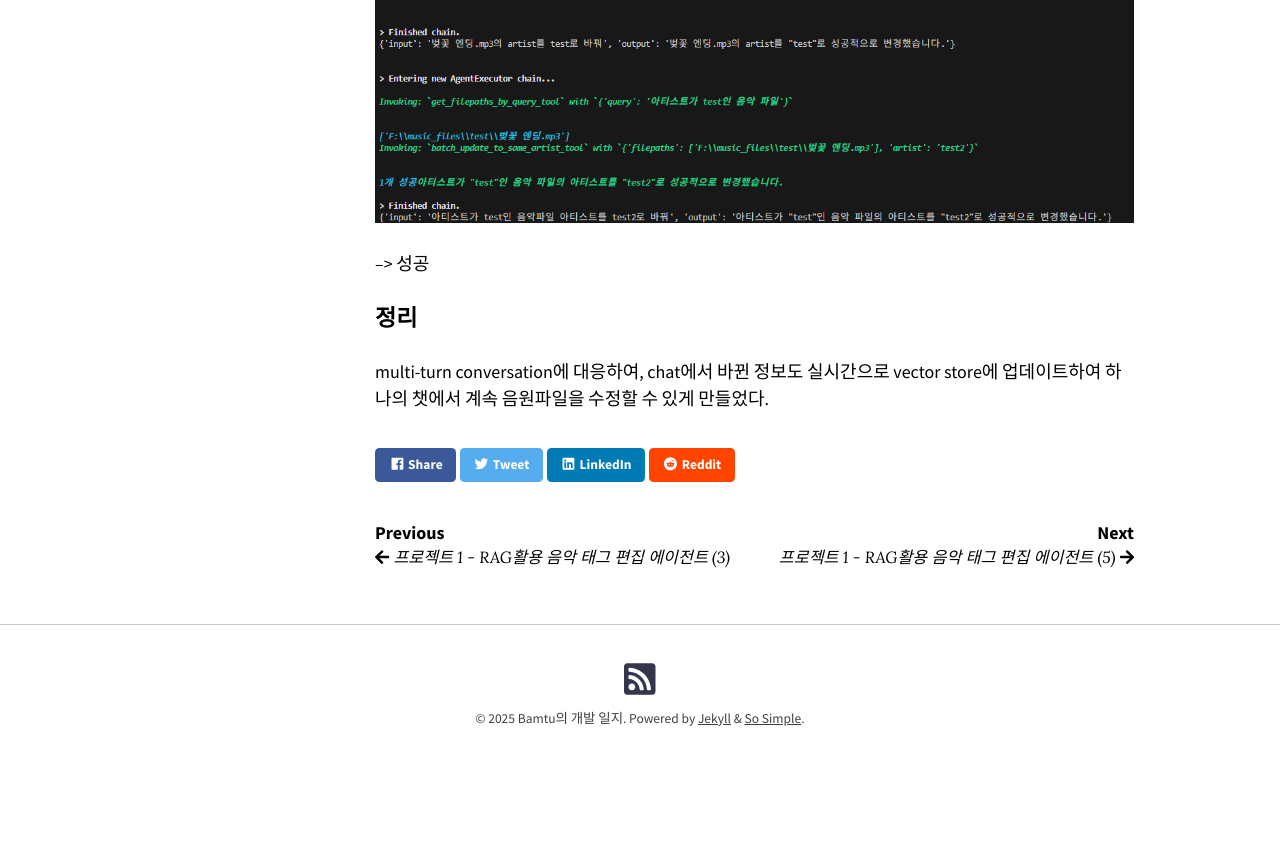
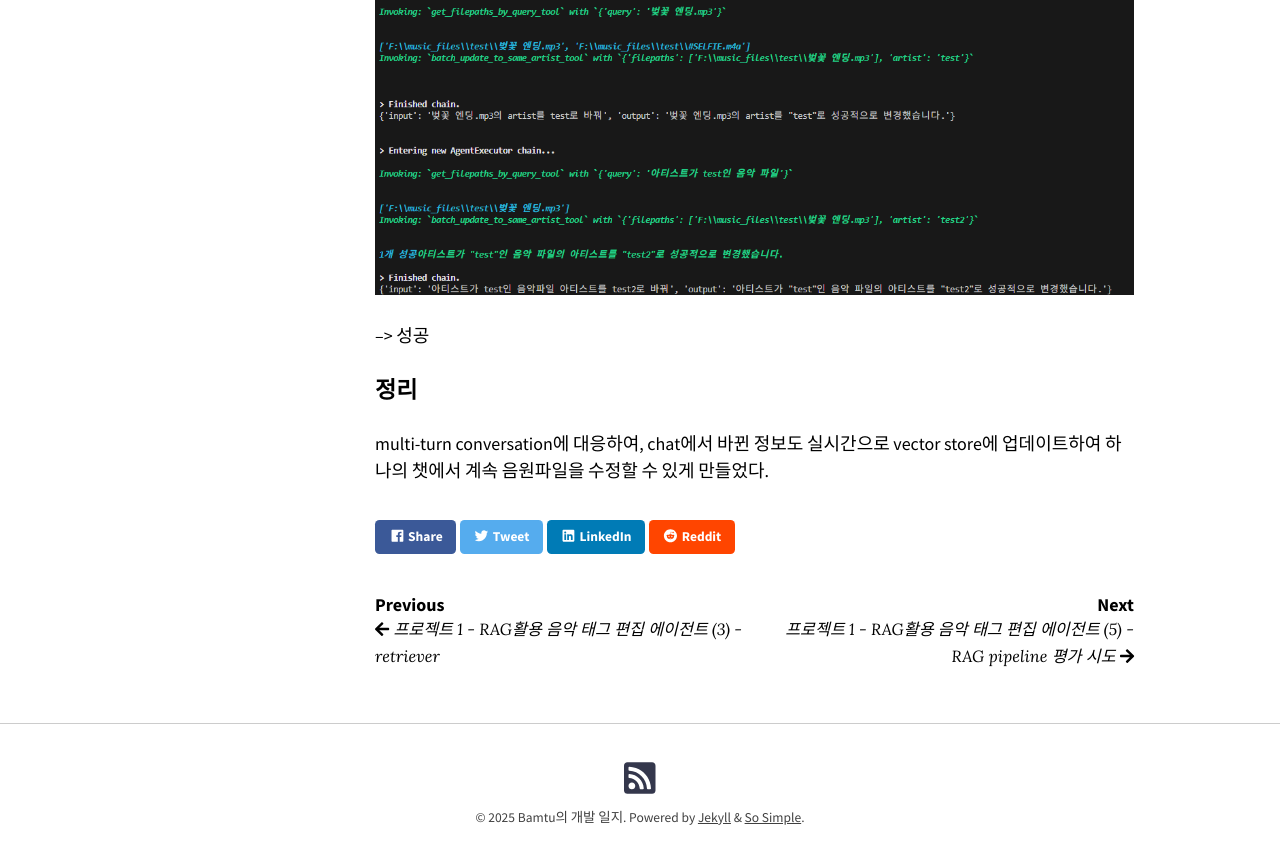
Before and after one commit to bamtu/bamtu.github.io, a Jekyll site: the page built from _posts/2025-06-02-프로젝트-1---rag활용-음악-태그-편집-에이전트-(4).md, in a window 1280 px wide and 900 px high, scrolled down 2279 px. Shown: the top 864 px of the window. Built offline with Jekyll 4.4.1, drawn with Linux system fonts in a browser that asks for light colours; nearby versions of some CDN libraries; comment, search, counter and statistics services are not loaded; before the commit the page ends 3080 px from its top, so only the background shows below that; some of the changed text lies outside the part shown.

Commit message:
post update

```diff
--- a/_posts/2025-05-30-프로젝트-1---음악-태그-편집-에이전트-(3).md
+++ b/_posts/2025-05-30-프로젝트-1---음악-태그-편집-에이전트-(3).md
@@ -1,6 +1,6 @@
 ---
 layout: post
-title:  "프로젝트 1 - RAG활용 음악 태그 편집 에이전트 (3)"
+title:  "프로젝트 1 - RAG활용 음악 태그 편집 에이전트 (3) - retriever"
 date:   2025-05-30 10:07:02 +0900
 categories: AIagent
 ---
--- a/_posts/2025-06-08-프로젝트-1---rag활용-음악-태그-편집-에이전트-(5).md
+++ b/_posts/2025-06-08-프로젝트-1---rag활용-음악-태그-편집-에이전트-(5).md
@@ -1,6 +1,6 @@
 ---
 layout: post
-title:  "프로젝트 1 - RAG활용 음악 태그 편집 에이전트 (5)"
+title:  "프로젝트 1 - RAG활용 음악 태그 편집 에이전트 (5) - RAG pipeline 평가 시도"
 date:   2025-06-08 14:22:58 +0900
 categories: AIagent
 ---
```
Also changed, not shown: _posts/2025-06-02-프로젝트-1---rag활용-음악-태그-편집-에이전트-(4).md (+1 -1 lines), _posts/2025-07-21-프로젝트-1---rag활용-음악-태그-편집-에이전트-(6).md (+3 -3 lines), _posts/2025-07-28-프로젝트-1---rag활용-음악-태그-편집-에이전트-(7)---agentexecutor.md (added, +35 -0 lines), assets/202507Mo224212.png (added), assets/202507Tu194818.png (added).
